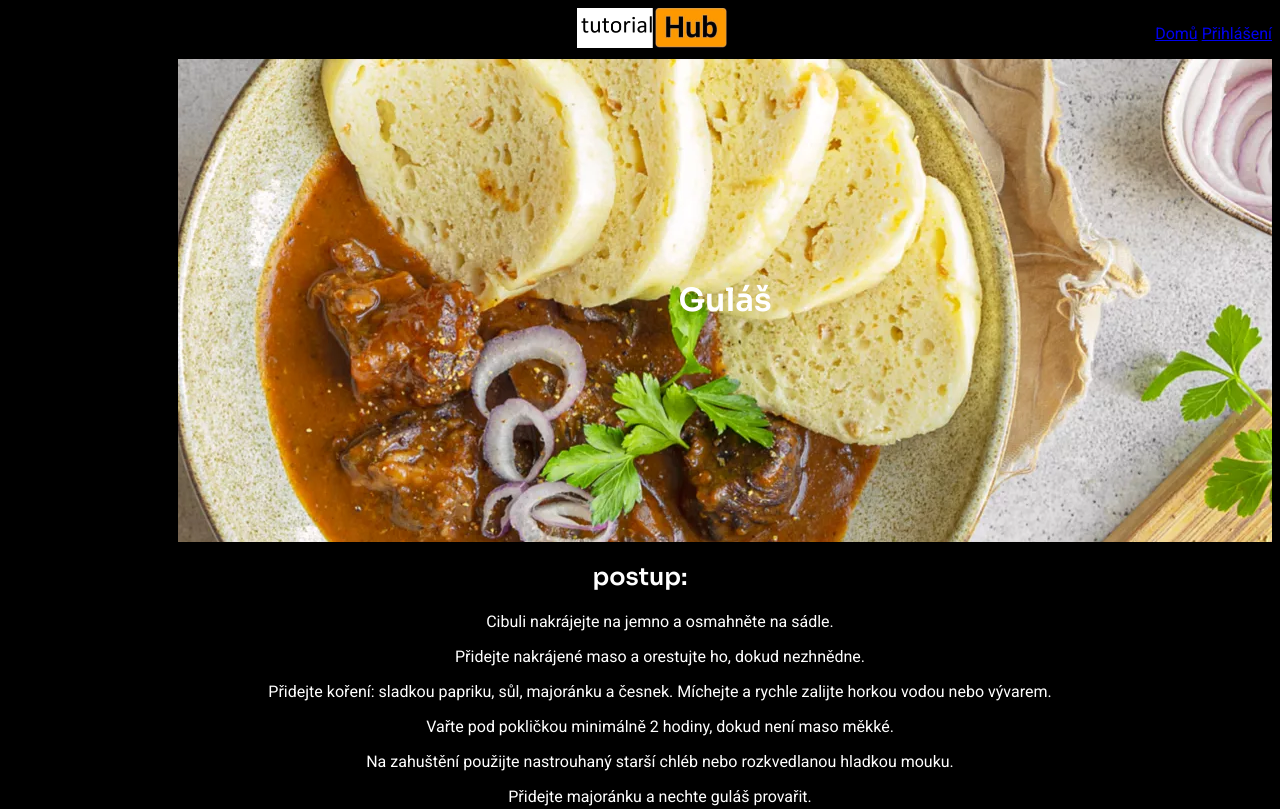
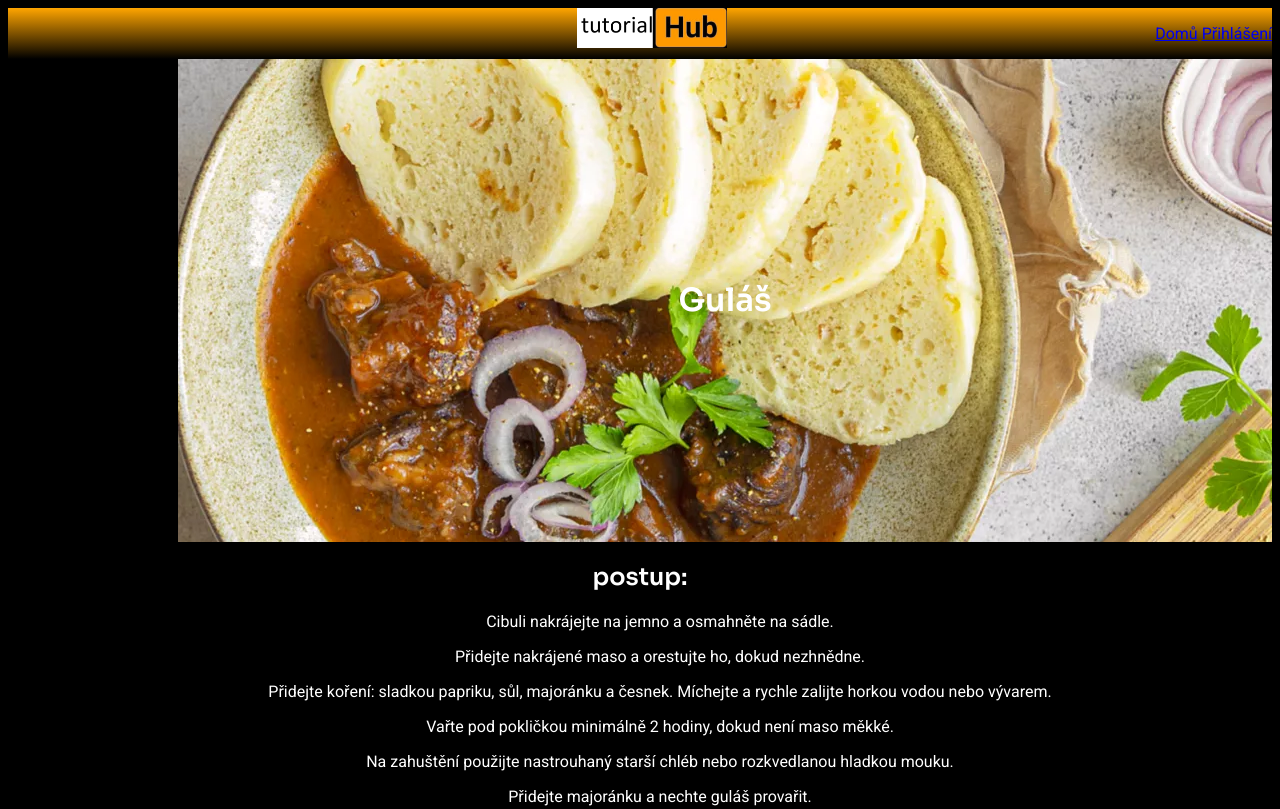
Before and after one commit to Lukas-Hruby/doslovanovyreporzitar, a plain HTML site: page gulas.html in a window 1280 px wide. Shown: the top 809 px of the page. Drawn offline with Linux system fonts and the light colour scheme.

Commit message:
Update gulas.css

```diff
--- a/gulas.css
+++ b/gulas.css
@@ -23,6 +23,7 @@ nav {
     display: flex;
     justify-content: space-between;
     background-color: black;
+    background-image: linear-gradient(orange , black);
 }
 
 nav li {
```
